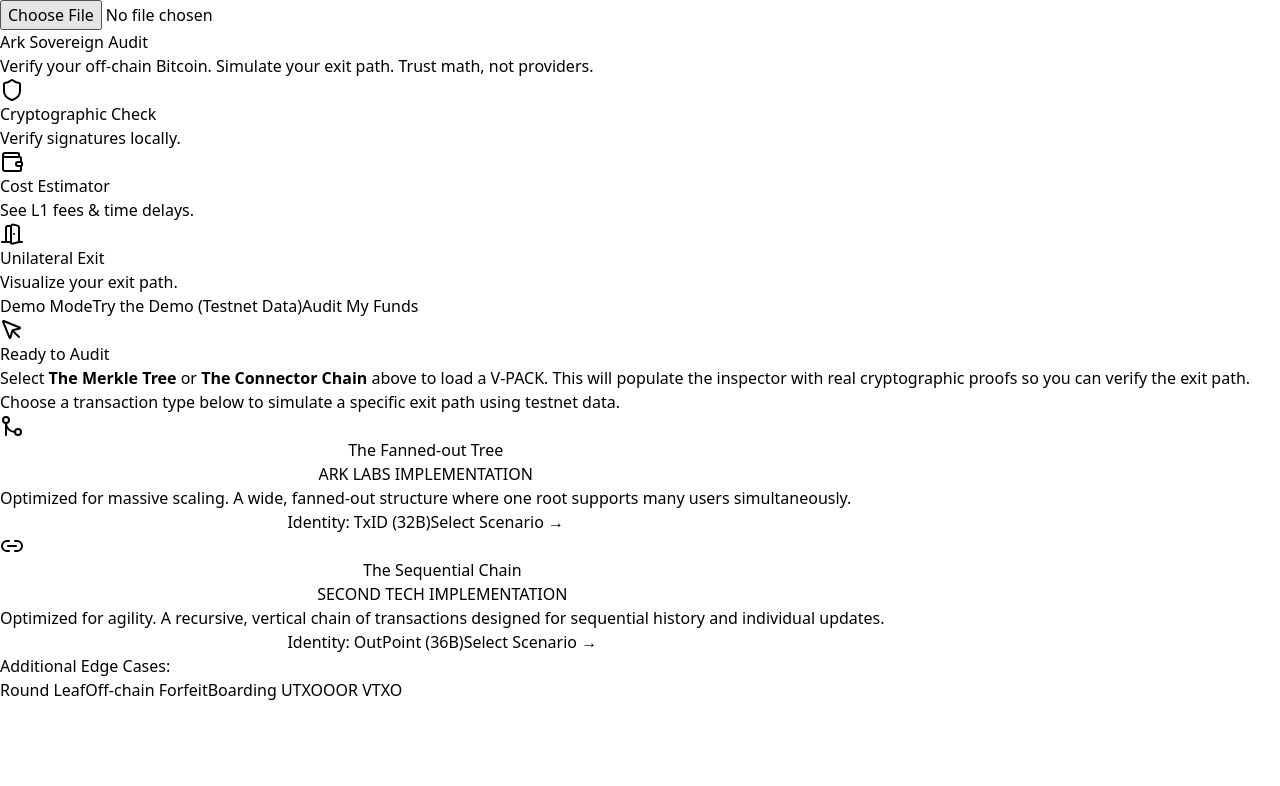
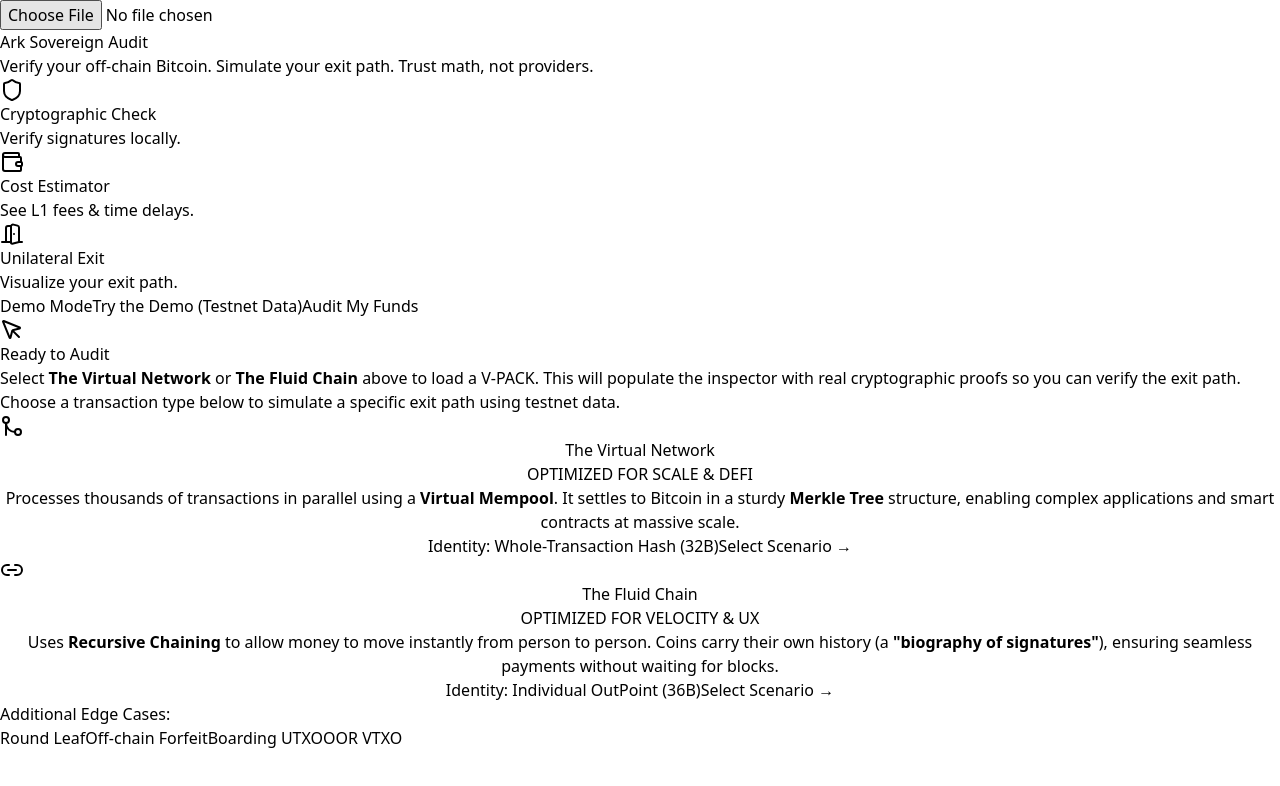
Before and after one commit to jgmcalpine/libvpack-rs, a React (Vite) app in the folder verifier-web/: page / in a window 1280 px wide. Shown: the top 786 px of the page. Built offline with nearby package versions, Linux system fonts and the light colour scheme; no server answers.

Commit message:
Selection cards copy precision

```diff
--- a/verifier-web/src/components/ArchetypeHeroCard.tsx
+++ b/verifier-web/src/components/ArchetypeHeroCard.tsx
@@ -1,7 +1,16 @@
+import React from 'react';
 import { GitMerge, Link2 } from 'lucide-react';
 import type { LucideIcon } from 'lucide-react';
 
 export type ArchetypeKind = 'tree' | 'chain';
+
+/** Renders text with **bold** segments as <strong>. */
+function renderWithBold(text: string): React.ReactNode {
+  const parts = text.split(/\*\*(.+?)\*\*/g);
+  return parts.map((part, i) =>
+    i % 2 === 1 ? <strong key={i}>{part}</strong> : part
+  );
+}
 
 interface ArchetypeHeroCardProps {
   kind: ArchetypeKind;
@@ -25,7 +34,7 @@
 const ICON_BASE = 'h-12 w-12 mb-4 text-slate-600 dark:text-slate-400 shrink-0';
 const TITLE_CLASSES = 'text-lg font-bold text-gray-900 dark:text-white mb-0.5';
 const SUBTITLE_CLASSES = 'text-xs font-semibold uppercase tracking-wider text-slate-500 dark:text-slate-400 mb-3';
-const BODY_CLASSES = 'text-sm text-gray-600 dark:text-gray-400 leading-relaxed mb-4 flex-1';
+const BODY_CLASSES = 'text-sm text-gray-600 dark:text-gray-400 leading-relaxed flex-1';
 const BADGE_CLASSES =
   'inline-flex items-center px-2 py-1 rounded-md text-xs font-mono bg-slate-900 dark:bg-slate-950 text-slate-200 dark:text-slate-300';
 const SELECT_CTA_CLASSES = 'text-purple-400 dark:text-purple-400 font-semibold text-sm mt-2';
@@ -57,7 +66,9 @@
       <Icon className={ICON_BASE} aria-hidden />
       <h3 className={TITLE_CLASSES}>{title}</h3>
       <p className={SUBTITLE_CLASSES}>{subtitle}</p>
-      <p className={BODY_CLASSES}>{body}</p>
+      <p className={`${BODY_CLASSES} mb-6`}>
+        {renderWithBold(body)}
+      </p>
       <span className={BADGE_CLASSES}>{techBadge}</span>
       <span className={SELECT_CTA_CLASSES}>Select Scenario →</span>
     </button>
--- a/verifier-web/src/components/NodeDetailModal.tsx
+++ b/verifier-web/src/components/NodeDetailModal.tsx
@@ -227,6 +227,26 @@
         </div>
 
         <div className="space-y-4">
+          {/* Auditor context (TxVariant-specific) */}
+          {variant === '0x04' && (
+            <div className="p-3 rounded-lg bg-amber-50 dark:bg-amber-900/20 border border-amber-200 dark:border-amber-800">
+              <p className="text-sm text-gray-700 dark:text-gray-300">
+                Auditing a <strong>Virtual Network</strong> node. This transaction uses BIP-431 (TRUC) and a
+                mandatory Fee Anchor to ensure your exit cannot be &quot;pinned&quot; or blocked in the Bitcoin
+                mempool, even during high network congestion.
+              </p>
+            </div>
+          )}
+          {variant === '0x03' && (
+            <div className="p-3 rounded-lg bg-cyan-50 dark:bg-cyan-900/20 border border-cyan-200 dark:border-cyan-800">
+              <p className="text-sm text-gray-700 dark:text-gray-300">
+                Auditing a <strong>Fluid Chain</strong> link. This step represents a private, off-chain handoff of
+                ownership. By carrying the full &quot;biography of signatures&quot; of this chain, your wallet remains autonomous
+                and ready for an emergency exit without server assistance.
+              </p>
+            </div>
+          )}
+
           {/* What is this? */}
           <h3 className={storyHeaderClasses}>What is this?</h3>
           {persona === 'anchor' && (
--- a/verifier-web/src/components/ScenarioPicker.tsx
+++ b/verifier-web/src/components/ScenarioPicker.tsx
@@ -1,4 +1,8 @@
-import { VECTORS } from '../constants/vectors';
+import {
+  VECTORS,
+  SCENARIO_CARD_ARK_LABS,
+  SCENARIO_CARD_SECOND_TECH,
+} from '../constants/vectors';
 import type { VectorEntry } from '../constants/vectors';
 import ArchetypeHeroCard from './ArchetypeHeroCard';
 import ForensicArchive from './ForensicArchive';
@@ -49,10 +53,10 @@
         {merkleTreeVector && (
           <ArchetypeHeroCard
             kind="tree"
-            title="The Fanned-out Tree"
-            subtitle="ARK LABS IMPLEMENTATION"
-            body="Optimized for massive scaling. A wide, fanned-out structure where one root supports many users simultaneously."
-            techBadge="Identity: TxID (32B)"
+            title={SCENARIO_CARD_ARK_LABS.headline}
+            subtitle={SCENARIO_CARD_ARK_LABS.subHeadline}
+            body={SCENARIO_CARD_ARK_LABS.description}
+            techBadge={SCENARIO_CARD_ARK_LABS.badge}
             isSelected={selectedVectorId === MERKLE_TREE_VECTOR_ID}
             onSelect={() => onSelectVector(merkleTreeVector)}
           />
@@ -60,10 +64,10 @@
         {connectorChainVector && (
           <ArchetypeHeroCard
             kind="chain"
-            title="The Sequential Chain"
-            subtitle="SECOND TECH IMPLEMENTATION"
-            body="Optimized for agility. A recursive, vertical chain of transactions designed for sequential history and individual updates."
-            techBadge="Identity: OutPoint (36B)"
+            title={SCENARIO_CARD_SECOND_TECH.headline}
+            subtitle={SCENARIO_CARD_SECOND_TECH.subHeadline}
+            body={SCENARIO_CARD_SECOND_TECH.description}
+            techBadge={SCENARIO_CARD_SECOND_TECH.badge}
             isSelected={selectedVectorId === CONNECTOR_CHAIN_VECTOR_ID}
             onSelect={() => onSelectVector(connectorChainVector)}
           />
--- a/verifier-web/src/components/SovereigntyPath.tsx
+++ b/verifier-web/src/components/SovereigntyPath.tsx
@@ -205,6 +205,16 @@
           <p className="text-sm text-slate-400 mt-2">
             Visualizing the link between your funds and the Bitcoin blockchain.
           </p>
+          {variant === '0x04' && (
+            <p className="text-xs text-slate-500 mt-2 font-mono">
+              Sovereign Identity: 32-byte Transaction Fingerprint.
+            </p>
+          )}
+          {variant === '0x03' && (
+            <p className="text-xs text-slate-500 mt-2 font-mono">
+              Sovereign Identity: 36-byte Transaction Output Index.
+            </p>
+          )}
         </div>
 
         <div ref={treeContainerRef} className="relative w-full max-w-3xl">
--- a/verifier-web/src/components/ZeroStateCard.tsx
+++ b/verifier-web/src/components/ZeroStateCard.tsx
@@ -14,7 +14,7 @@
         <MousePointer className={ICON_CLASSES} aria-hidden />
         <h4 className={HEADLINE_CLASSES}>Ready to Audit</h4>
         <p className={BODY_CLASSES}>
-          Select <strong>The Merkle Tree</strong> or <strong>The Connector Chain</strong> above
+          Select <strong>The Virtual Network</strong> or <strong>The Fluid Chain</strong> above
           to load a V-PACK. This will populate the inspector with real cryptographic proofs
           so you can verify the exit path.
         </p>
--- a/verifier-web/src/constants/vectors.ts
+++ b/verifier-web/src/constants/vectors.ts
@@ -103,3 +103,27 @@
 
 export const ARK_LABS_VECTORS = VECTORS.filter((v) => v.group === 'ark_labs');
 export const SECOND_VECTORS = VECTORS.filter((v) => v.group === 'second');
+
+/** Selection card content for the "Execution vs. Velocity" narrative. */
+export interface ScenarioCardContent {
+  headline: string;
+  subHeadline: string;
+  description: string;
+  badge: string;
+}
+
+export const SCENARIO_CARD_ARK_LABS: ScenarioCardContent = {
+  headline: 'The Virtual Network',
+  subHeadline: 'OPTIMIZED FOR SCALE & DEFI',
+  description:
+    'Processes thousands of transactions in parallel using a **Virtual Mempool**. It settles to Bitcoin in a sturdy **Merkle Tree** structure, enabling complex applications and smart contracts at massive scale.',
+  badge: 'Identity: Whole-Transaction Hash (32B)',
+};
+
+export const SCENARIO_CARD_SECOND_TECH: ScenarioCardContent = {
+  headline: 'The Fluid Chain',
+  subHeadline: 'OPTIMIZED FOR VELOCITY & UX',
+  description:
+    'Uses **Recursive Chaining** to allow money to move instantly from person to person. Coins carry their own history (a **"biography of signatures"**), ensuring seamless payments without waiting for blocks.',
+  badge: 'Identity: Individual OutPoint (36B)',
+};
```
